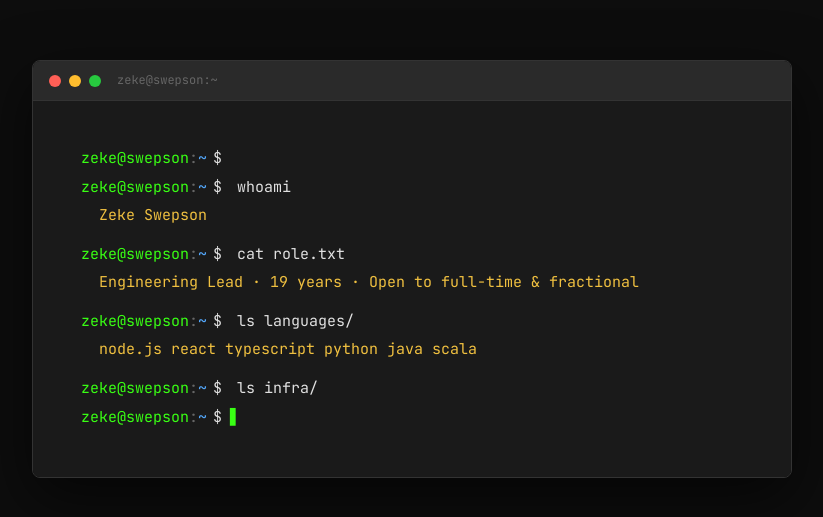
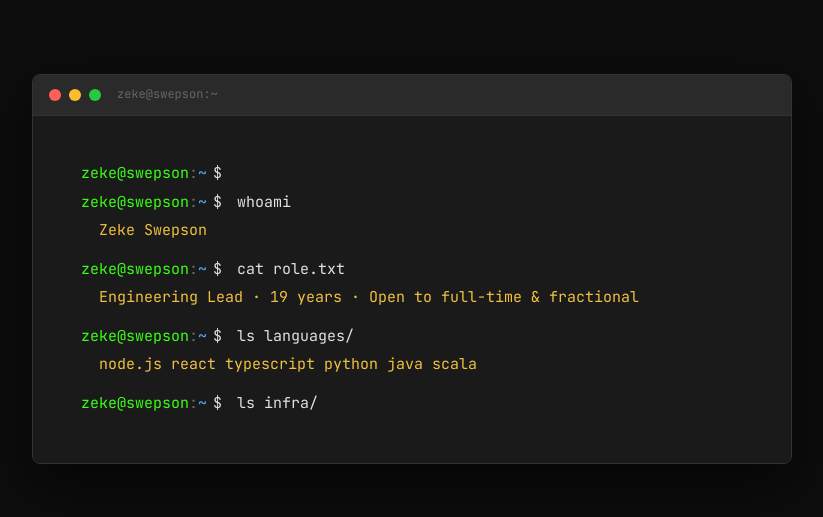
Before and after one commit to xephoid/xephoid.github.io, a React (Vite) app: page / in a window 1280 px wide. Shown: the part 161-678 px from the top of the page, without its empty margins (228-1051 px from the left). Built offline with nearby package versions, Linux system fonts and the light colour scheme.

Commit message:
fix: hide cursor prompt until sequence completes

```diff
--- a/src/sections/Hero.tsx
+++ b/src/sections/Hero.tsx
@@ -47,7 +47,8 @@ export function Hero() {
             </p>
           ))}
 
-          {/* Blinking cursor after sequence */}
+          {/* Blinking cursor — only show after sequence is complete */}
+          {done && (
             <p className={styles.prompt}>
               <span className={styles.user}>zeke@swepson</span>
               <span className={styles.sep}>:</span>
@@ -55,6 +56,7 @@ export function Hero() {
               <span className={styles.dollar}>$</span>
               <span className={styles.cursor}>▋</span>
             </p>
+          )}
 
           {/* Nav links shown after sequence completes */}
           {done && (
```
Also changed, not shown: 2 other files (tests, documents, lock files or other folders). Lines whose indentation alone changed are shown as unchanged.
